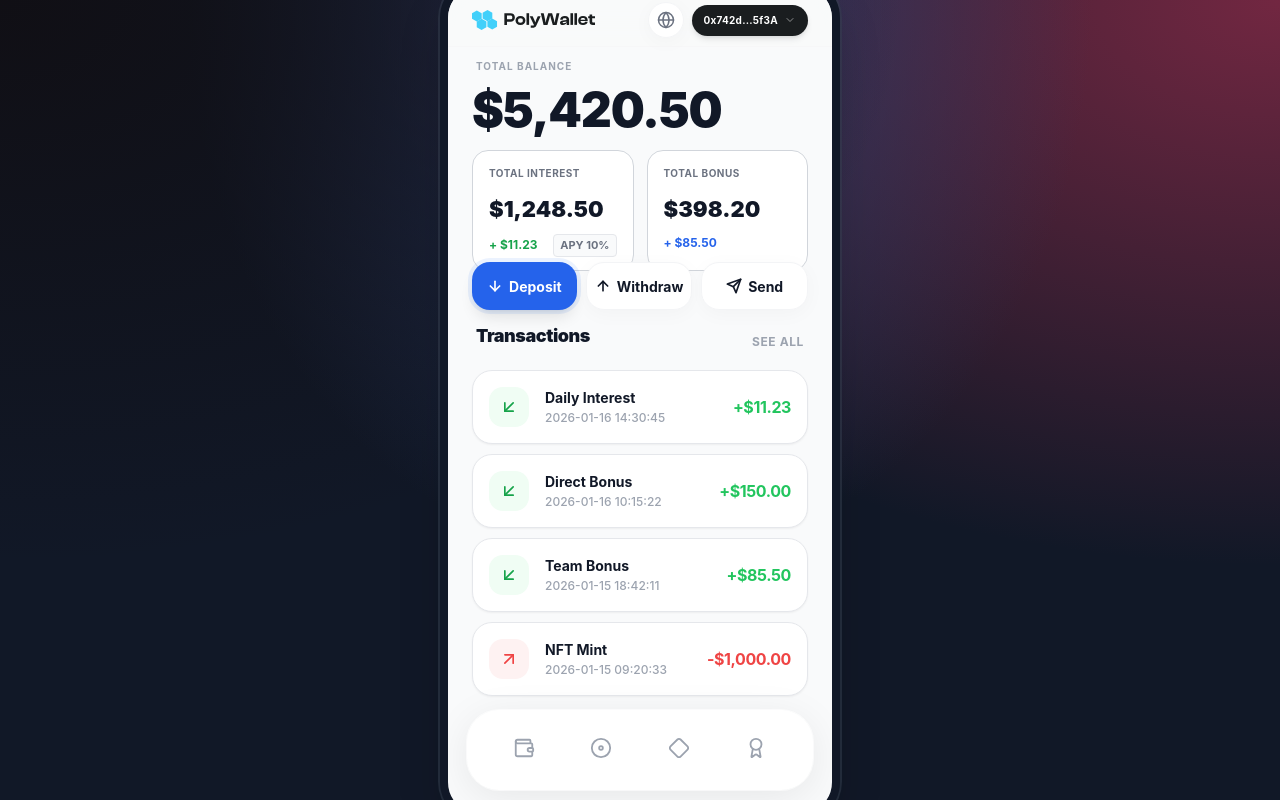
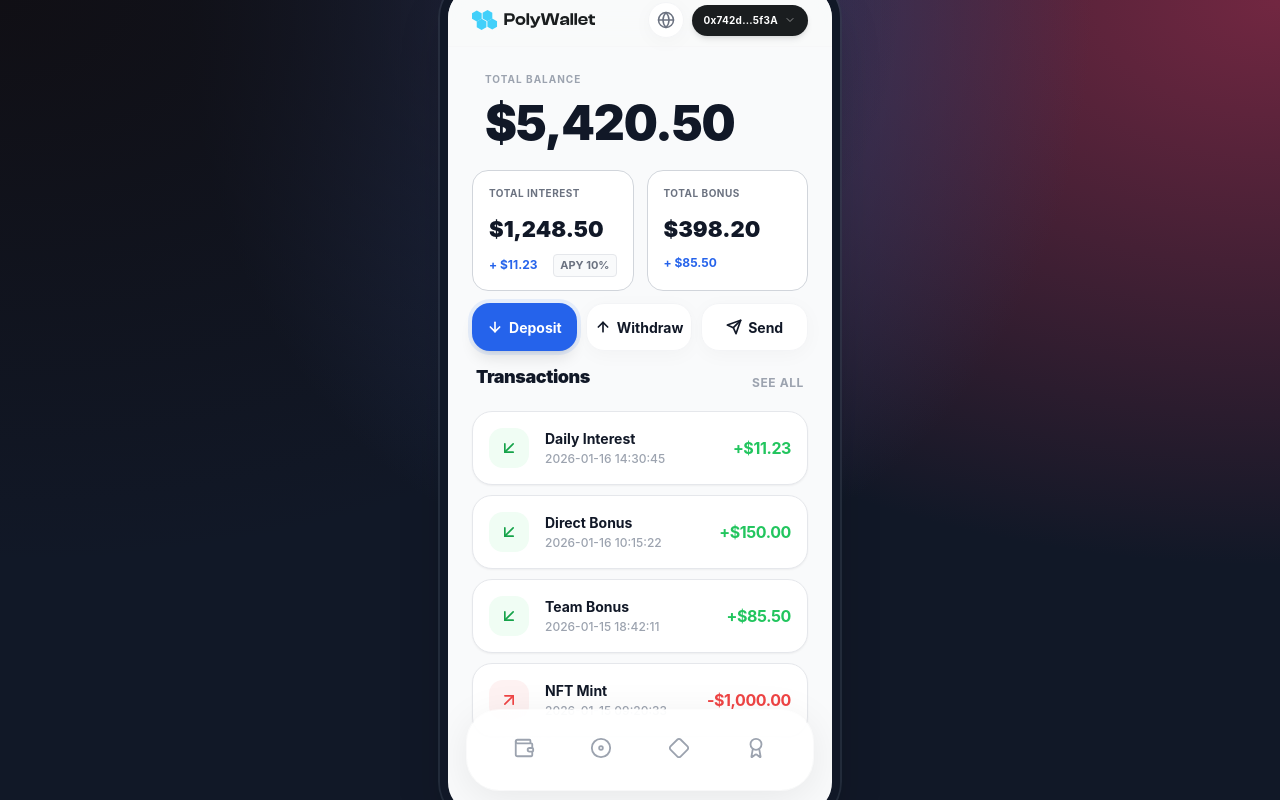
Before and after one commit to Andrey71823/PollyWallet, a React (Vite) app: page /soft-white in a window 1280 px wide. Built offline with nearby package versions, Linux system fonts and the light colour scheme.

Commit message:
fix: wallet and nft layout tweaks from client

```diff
--- a/src/components/desktop/NFTADesktop.jsx
+++ b/src/components/desktop/NFTADesktop.jsx
@@ -151,7 +151,7 @@ export default function NFTADesktop() {
                                     <div className="flex justify-between items-center">
                                         <button onClick={() => setQuantity(Math.max(1, quantity - 1))} className="w-12 h-12 bg-white rounded-xl shadow-sm border border-gray-200 flex items-center justify-center text-gray-900 hover:bg-gray-50"><Minus size={20} /></button>
                                         <span className="text-3xl font-semibold text-slate-900">{quantity}</span>
-                                        <button onClick={() => setQuantity(Math.min(10, quantity + 1))} className="w-12 h-12 bg-[#1F2532] rounded-xl shadow-[0_10px_18px_rgba(15,23,42,0.2)] flex items-center justify-center text-white hover:bg-[#1A202C]"><Plus size={20} /></button>
+                                        <button onClick={() => setQuantity(Math.min(100, quantity + 1))} className="w-12 h-12 bg-[#1F2532] rounded-xl shadow-[0_10px_18px_rgba(15,23,42,0.2)] flex items-center justify-center text-white hover:bg-[#1A202C]"><Plus size={20} /></button>
                                     </div>
                                 </div>
 
--- a/src/components/variant-a/NFTA.jsx
+++ b/src/components/variant-a/NFTA.jsx
@@ -38,6 +38,7 @@ export default function NFTA() {
                         </div>
                         <div className="text-right">
                             <span className="text-3xl font-black text-gray-900">{(3).toLocaleString('en-US')}</span>
+                            <span className="text-sm font-bold text-gray-400 ml-1">{t('nfts', 'NFTs')}</span>
                         </div>
                     </div>
 
@@ -80,19 +81,10 @@ export default function NFTA() {
                         </div>
                     </div>
 
-                    {/* Description Text */}
-                    <div className="col-span-2 px-2">
-                        <h2 className="text-gray-900 text-xl font-bold mb-2">{t('polywalletNft', 'PolyWallet NFT')}</h2>
-                        <p className="text-gray-500 text-sm leading-relaxed font-medium">
-                            {t('nftDescription', 'Mint your NFT to unlock rewards, daily interest, and affiliate benefits.')}
-                        </p>
-                    </div>
-
                     {/* Benefits List */}
                     <div className="col-span-2 bg-white rounded-[32px] p-6 shadow-[0_4px_20px_rgba(0,0,0,0.03)] border border-gray-100 space-y-5">
                         <div className="flex items-center justify-between">
                             <h3 className="font-bold text-gray-900 text-lg">{t('privileges', 'Privileges')}</h3>
-                            <span className="text-xs font-bold text-gray-400 bg-gray-100 px-2 py-1 rounded-lg">{t('pro', 'PRO')}</span>
                         </div>
 
                         <div className="space-y-4">
@@ -118,13 +110,11 @@ export default function NFTA() {
                                     color: 'text-blue-600 bg-blue-50',
                                 },
                             ].map((item, i) => (
-                                <div key={i} className="flex gap-4 items-start group">
+                                <div key={i} className="flex gap-4 items-center group">
                                     <div className={`w-10 h-10 rounded-2xl flex items-center justify-center shrink-0 transition-colors ${item.color}`}>
                                         <item.icon size={20} />
                                     </div>
-                                    <div className="pt-0.5">
-                                        <p className="font-bold text-gray-900 text-sm group-hover:text-blue-600 transition-colors">{item.label}</p>
-                                    </div>
+                                    <p className="font-bold text-gray-900 text-sm group-hover:text-blue-600 transition-colors">{item.label}</p>
                                 </div>
                             ))}
                         </div>
@@ -155,7 +145,7 @@ export default function NFTA() {
                                     <div className="flex justify-between items-center">
                                         <button onClick={() => setQuantity(Math.max(1, quantity - 1))} className="w-12 h-12 bg-white rounded-xl shadow-sm border border-gray-200 flex items-center justify-center text-gray-900 hover:bg-gray-50"><Minus size={20} /></button>
                                         <span className="text-3xl font-black text-gray-900">{quantity}</span>
-                                        <button onClick={() => setQuantity(Math.min(10, quantity + 1))} className="w-12 h-12 bg-gray-900 rounded-xl shadow-lg flex items-center justify-center text-white hover:bg-black"><Plus size={20} /></button>
+                                        <button onClick={() => setQuantity(Math.min(100, quantity + 1))} className="w-12 h-12 bg-gray-900 rounded-xl shadow-lg flex items-center justify-center text-white hover:bg-black"><Plus size={20} /></button>
                                     </div>
                                 </div>
 
--- a/src/components/variant-a/WalletA.jsx
+++ b/src/components/variant-a/WalletA.jsx
@@ -53,18 +53,18 @@ export default function WalletA() {
                     </div>
 
                     {/* Balance Section */}
-                    <div className="space-y-4">
-                        <div>
-                            <p className="text-gray-400 font-bold text-[10px] tracking-widest uppercase ml-1">{t('totalBalance', 'TOTAL BALANCE')}</p>
+                    <div>
+                        <div className="p-[13px]">
+                            <p className="text-gray-400 font-bold text-[10px] tracking-widest uppercase">{t('totalBalance', 'TOTAL BALANCE')}</p>
                             <h2 className="text-5xl font-black text-gray-900 tracking-tight mt-3">$5,420.50</h2>
                         </div>
 
-                        <div className="flex gap-[13px]">
+                        <div className="mt-[10px] flex gap-[13px]">
                             <div className="bg-white px-4 py-[15px] h-[121px] rounded-2xl flex-1 border border-gray-300">
                                 <p className="text-[10px] uppercase font-bold text-gray-500 tracking-wider">{t('totalInvest', 'TOTAL INTEREST')}</p>
                                 <p className="text-[22px] font-black text-gray-900 mt-3">$1,248.50</p>
                                 <div className="mt-2 flex items-center justify-between">
-                                    <p className="text-[12px] text-green-600 font-bold">+ $11.23</p>
+                                    <p className="text-[12px] text-blue-600 font-bold">+ $11.23</p>
                                     <span className="text-[11px] font-bold text-gray-500 bg-gray-50 px-1.5 py-0.5 rounded border border-gray-200">{t('apy', 'APY')} 10%</span>
                                 </div>
                             </div>
@@ -77,7 +77,7 @@ export default function WalletA() {
                     </div>
 
                     {/* Actions */}
-                    <div className="!-mt-[9px] flex items-center gap-[9px]">
+                    <div className="mt-[9px] flex items-center gap-[9px]">
                         <button onClick={() => openModal('deposit')} className="flex-1 h-12 bg-blue-600 text-white rounded-[18px] shadow-lg hover:bg-blue-700 active:scale-[0.98] transition-all flex items-center justify-center gap-1.5 font-bold text-[14px] ring-4 ring-blue-500/10">
                             <ArrowDown size={16} strokeWidth={2.5} />
                             {t('deposit', 'Deposit')}
--- a/src/components/variant-b/NFTB.jsx
+++ b/src/components/variant-b/NFTB.jsx
@@ -136,7 +136,7 @@ export default function NFTB() {
                                             <span className="text-xs font-bold text-gray-400 uppercase">{t('nftLabel', 'NFT')}</span>
                                         </div>
                                         <button
-                                            onClick={() => setQuantity(Math.min(10, quantity + 1))}
+                                            onClick={() => setQuantity(Math.min(100, quantity + 1))}
                                             className="w-14 h-14 bg-gray-100 rounded-[16px] flex items-center justify-center text-gray-600 hover:bg-gray-200 active:scale-95 transition-all"
                                         >
                                             <Plus size={24} />
```
